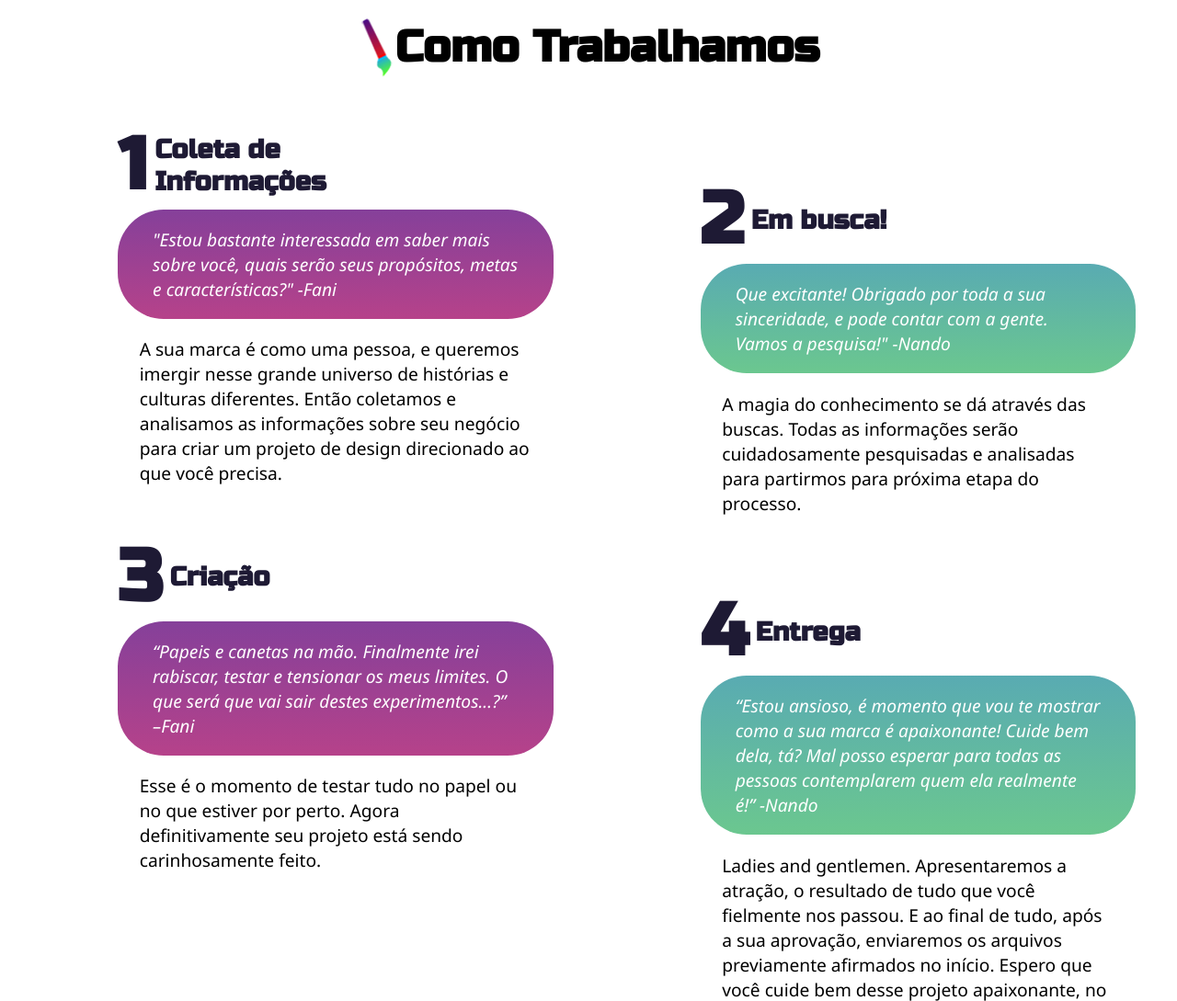
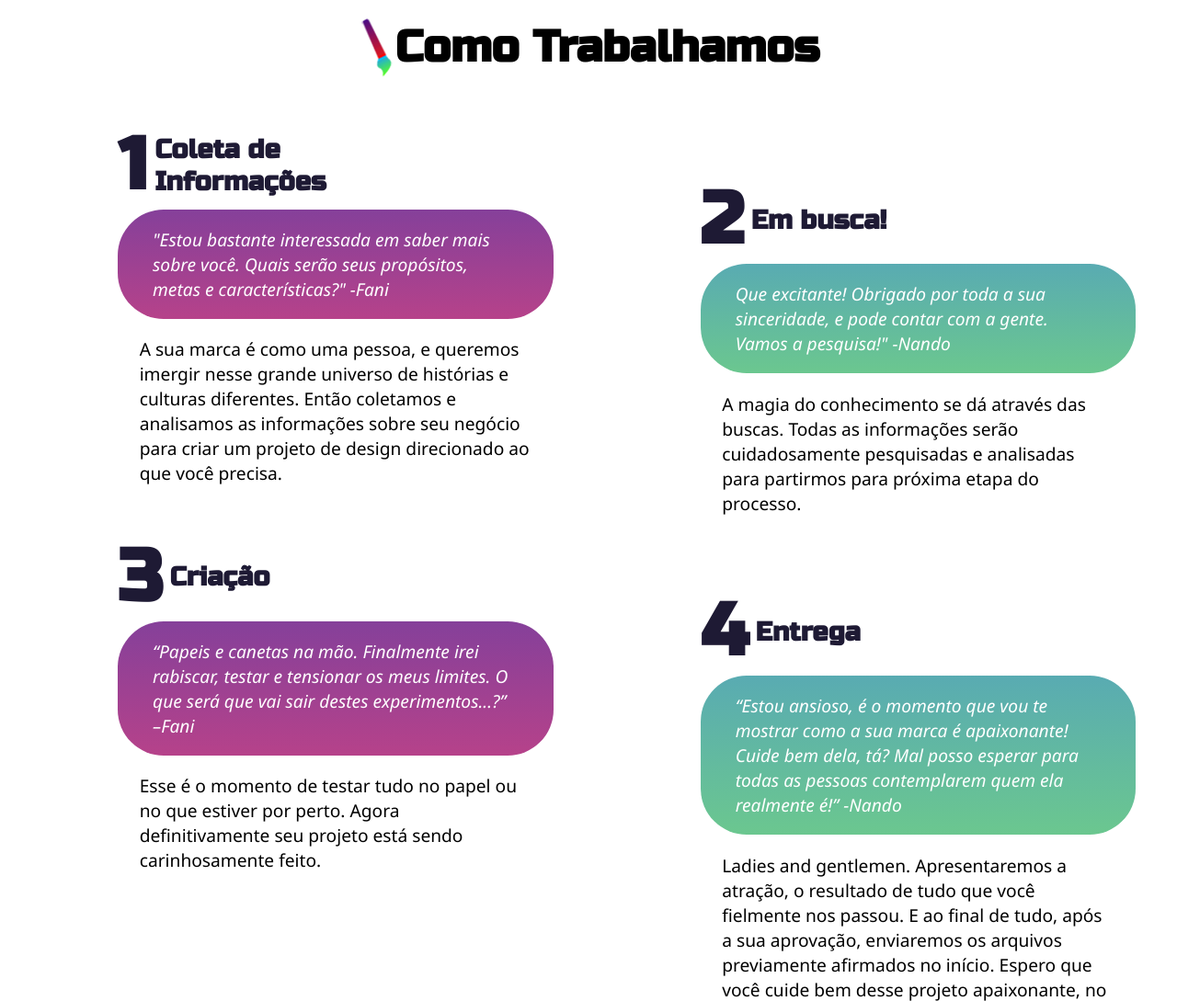
Before and after one commit to glupdesign/glup, a plain HTML site: page index.html in a window 1280 px wide. Shown: the part 2833-3922 px from the top of the page at 92% size. Drawn offline with Linux system fonts and the light colour scheme.

Commit message:
pt correct

```diff
--- a/index.html
+++ b/index.html
@@ -107,7 +107,7 @@
                     </div>
                     <div>
                         <p>
-                            "Estou bastante interessada em saber mais sobre você, quais serão seus propósitos, metas e características?" -Fani
+                            "Estou bastante interessada em saber mais sobre você. Quais serão seus propósitos, metas e características?" -Fani
                         </p>
                     </div>
                     <div class="descricao">
@@ -158,7 +158,7 @@
                     </div>
                     <div>
                         <p>
-                            “Estou ansioso, é momento que vou te mostrar como a sua marca é apaixonante! Cuide bem dela, tá? Mal posso esperar para todas as pessoas contemplarem quem ela realmente é!” -Nando
+                            “Estou ansioso, é o momento que vou te mostrar como a sua marca é apaixonante! Cuide bem dela, tá? Mal posso esperar para todas as pessoas contemplarem quem ela realmente é!” -Nando
                         </p>
                     </div>
                     <div class="descricao">
```
